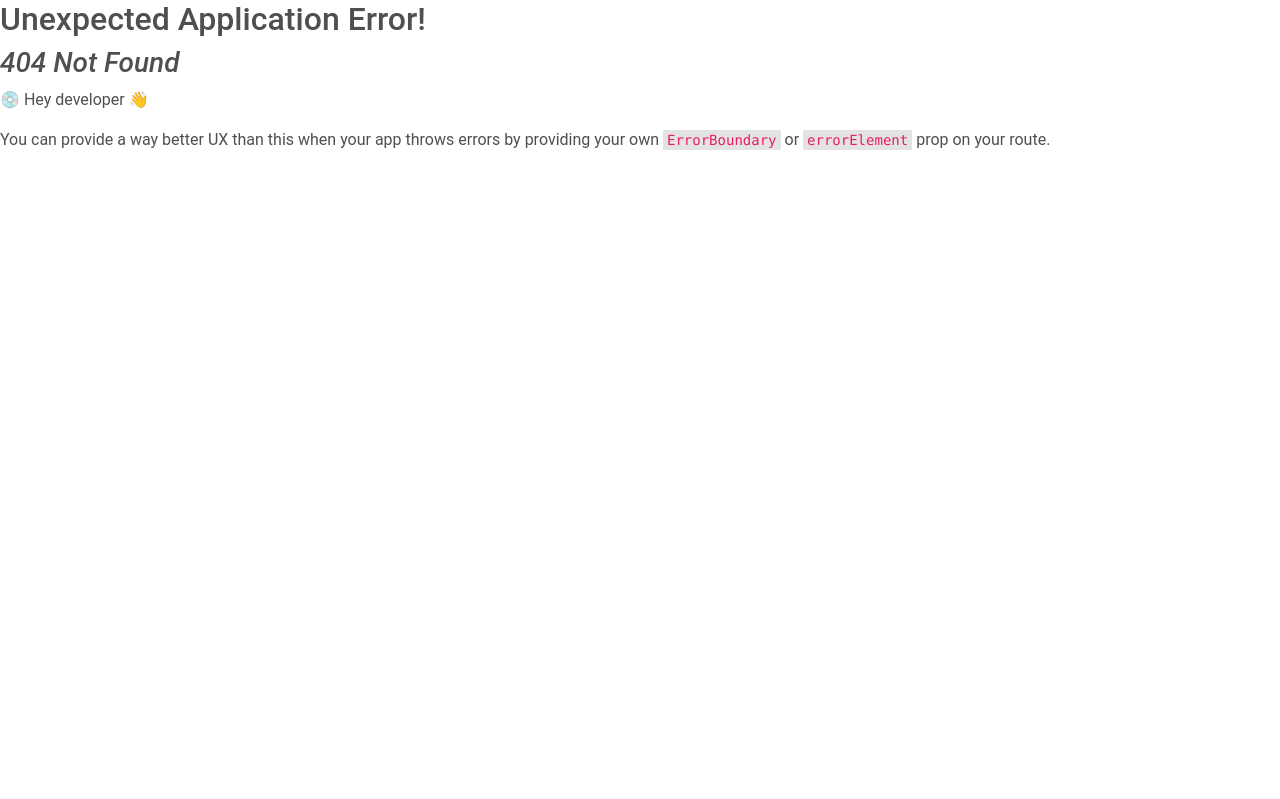
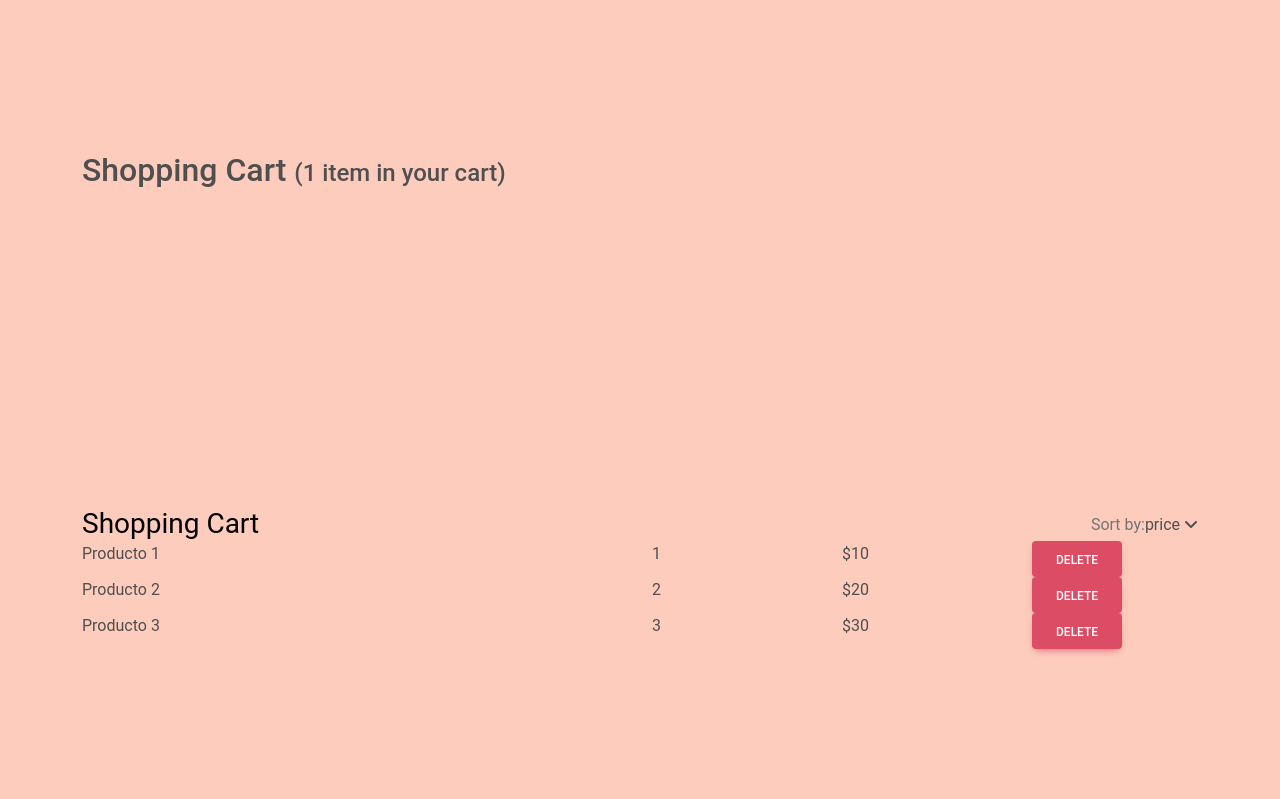
Before and after one commit to Sakura-Kimonos/Sakura-Kimonos-Front, a React (Vite) app: page /ShoppingCart/1 in a window 1280 px wide. Before the commit this address had no page. Shown: the top 799 px of the page. Built offline with nearby package versions, Linux system fonts and the light colour scheme.

Commit message:
commit button add cart

```diff
--- a/src/components/Trending.jsx
+++ b/src/components/Trending.jsx
@@ -3,6 +3,7 @@ import Button from 'react-bootstrap/Button';
 import Card from 'react-bootstrap/Card';
 import { BsSearchHeart, BsCart3 } from 'react-icons/bs';
 import './styleSheet/Trending.css';
+import { Link } from 'react-router-dom'
 
 
 function Trending({ products, deleteProduct }) {
@@ -22,9 +23,10 @@ function Trending({ products, deleteProduct }) {
                 <Button variant="light">
                   <BsSearchHeart /> View
                 </Button>
+                <Link to={`/ShoppingCart/${product.id}`}>
                 <Button variant="light">
                   <BsCart3 /> Add to cart
-                </Button>
+                </Button></Link>
               </Card.Body>
               {/* <Link to={`/userDashboard/${product.id}`}>
                 <Button className="btn-ad" id="btn-edit">
--- /dev/null
+++ b/src/components/styleSheet/CartItem.css
@@ -0,0 +1,47 @@
+* {
+    margin: 0;
+    padding: 0;
+  }
+  section {
+    width: 80%;
+    margin: auto;
+    margin-top: 5%;
+    display: grid;
+    grid-template-columns: repeat(3, 1fr);
+    grid-template-rows: auto;
+  }
+  .cards {
+    width: 250px;
+    padding: 20px;
+  }
+  .cards:hover {
+    box-shadow: 0 10px 10px 10px rbga(0, 0, 0, 0.1);
+    cursor: pointer;
+  }
+  .image_box img {
+    width: 150px;
+    height: 200px;
+  }
+
+  .image_box img {
+    width: 150px;
+    height: 200px;
+  }
+  .details p:nth-child(1) {
+    font-weight: bold;
+  }
+  .details p:nth-child(2) {
+    color: grey;
+    font-size: 0.8rem;
+  }
+  .details p:nth-child(3) {
+    font-weight: bolx;
+    color: grey;
+  }
+  .details button {
+    padding: 5px 10px;
+    border: none;
+    font-weight: bold;
+    background-color: skyblue;
+    outline: none;
+  }
--- a/src/handlers/productHandler.jsx
+++ b/src/handlers/productHandler.js
@@ -14,7 +14,7 @@ export const productHandler = {
             "units": newProduct.units,
             "user": newProduct.user,
             "location": newProduct.location,
-             "img": newProduct.img,
+            "img": newProduct.img,
         }
 
         return productService.submitProduct(newProductStructure);
@@ -41,7 +41,7 @@ export const productHandler = {
             "units": updatedProduct.units,
             "user": updatedProduct.user,
             "location": updatedProduct.location,
-           "img" : updatedProduct.img,
+            "img" : updatedProduct.img,
         }
 
 
--- a/src/pages/ShoppingCart.jsx
+++ b/src/pages/ShoppingCart.jsx
@@ -1,5 +1,8 @@
 import React, { useState } from 'react';
-import { MDBContainer, MDBRow, MDBCol, MDBBtn } from 'mdbreact';
+import { MDBContainer, MDBRow, MDBCol, MDBBtn, MDBCard,
+    MDBCardBody,
+    MDBCardImage, MDBIcon,
+    MDBInput, MDBTypography, } from 'mdb-react-ui-kit';
 import CartItem from '../components/CartItem';
 
 
@@ -14,13 +17,43 @@ const removeItem = item => {
     setItems(prevItems => prevItems.filter(i => i.id !== item.id));
     };
 
-  const total = items.reduce((acc, item) => acc + item.price * item.quantity, 0);
+const total = items.reduce((acc, item) => acc + item.price * item.quantity, 0);
 
 
     return (
-        <MDBContainer>
-        <MDBRow>
-            <MDBCol md='12'>
+        <section className="h-100" style={{ backgroundColor: "#fdccbc" }}>
+        <MDBContainer className="h-100" >
+        <MDBRow className="justify-content-center align-items-center h-100">
+            <p>
+                <span className="h2">Shopping Cart </span>
+                <span className="h4">(1 item in your cart)</span>
+            </p>
+
+
+
+
+
+
+
+
+
+
+
+            <MDBCol>
+            <div className="d-flex justify-content-between align-items-center h-100">
+          <MDBTypography tag="h3" className="fw-normal mb-0 text-black">
+            Shopping Cart
+          </MDBTypography>
+          <div>
+            <p className="mb-0">
+              <span className="text-muted">Sort by:</span>
+              <a href="#!" className="text-body">
+                price <i className="fas fa-angle-down mt-1"></i>
+              </a>
+            </p>
+          </div>
+        </div>
+
             {items.map(item => (
             <CartItem key={item.id} item={item} removeItem={removeItem} />
             ))}
@@ -33,6 +66,7 @@ const removeItem = item => {
         </MDBCol>
     </MDBRow>
     </MDBContainer>
+    </section>
     );
 };
 
--- a/src/pages/styleSheetPages/ShoppingCart.css
+++ b/src/pages/styleSheetPages/ShoppingCart.css
@@ -0,0 +1,77 @@
+* {
+    margin: 0;
+    padding: 0;
+  }
+
+  article {
+    width: 60%;
+    margin: auto;
+  }
+
+  .cart_box img {
+    width: 50px;
+    height: 50px;
+  }
+  .cart_img {
+    display: flex;
+    width: 400px;
+  }
+
+  .cart_img p {
+    font-weight: bold;
+    margin-left: 10px;
+  }
+
+  .cart_box {
+    display: flex;
+    align-items: center;
+    justify-content: space-between;
+    margin-top: 20px;
+    border-bottom: 2px solid skyblue;
+    padding-bottom: 5px;
+  }
+
+  .cart_box div:nth-child(2) button {
+    padding: 5px 10px;
+    font-weight: bold;
+    margin-right: 5px;
+  }
+
+  .cart_box div:nth-child(3) button {
+    padding: 5px 10px;
+    font-weight: bold;
+    letter-spacing: 2px;
+    border: none;
+    outline: none;
+    color: white;
+    background-color: skyblue;
+    border-radius: 5px;
+    cursor: pointer;
+  }
+  .cart_box div:nth-child(3) button:hover {
+    background-color: darkseagreen;
+  }
+  .cart_box div:nth-child(3) span {
+    background-color: lightgreen;
+    padding: 5px 10px;
+    border-radius: 5px;
+    margin-right: 10px;
+  }
+
+  .total {
+    display: flex;
+    justify-content: space-between;
+  }
+
+  .total span:nth-child(1) {
+    font-size: 2rem;
+    color: skyblue;
+    font-weight: bold;
+    letter-spacing: 2px;
+  }
+
+  .total span:nth-child(2) {
+    font-size: 2rem;
+    color: rgb(151, 42, 78);
+    font-weight: bold;
+  }
--- a/src/router/Root.jsx
+++ b/src/router/Root.jsx
@@ -3,6 +3,10 @@ import Footer from "../components/Footer";
 //import  ShoppingCart  from "../pages/ShoppingCart";
 
 function Root() {
+   // const [allProducts, setAllProducts] = useState([]);
+    //const [total, setTotal] = useState([0]);
+   // const [countProducts, setCountProducts] = useState(0);
+
     return (
         <>
 
--- a/src/router/router.jsx
+++ b/src/router/router.jsx
@@ -29,9 +29,9 @@ export const router = createBrowserRouter([
                         loader: loaderAdvertisement,
                     },
                     {
-                        path: '/cart',
+                        path: '/ShoppingCart/:CartId',
                         element: <ShoppingCart />,
-                        loader: loaderCardUser,
+                       //loader: loaderCardUser,
                     },
 
                     //{
--- a/src/services/productService.js
+++ b/src/services/productService.js
@@ -1,7 +1,7 @@
 import axios from "axios";
 
 const apiClient = axios.create({
-    baseURL: 'http://localhost:3000/Products',
+    baseURL: 'http://localhost:3000/products',
     withCredentials: false,
     headers: {
       Accept: 'application/json',
```
Also changed, not shown: package.json (+0 -15 lines), src/components/CardsUser.jsx (+13 -2 lines), src/components/CartItem.jsx (+29 -1 lines), 1 other file (tests, documents, lock files or other folders).
